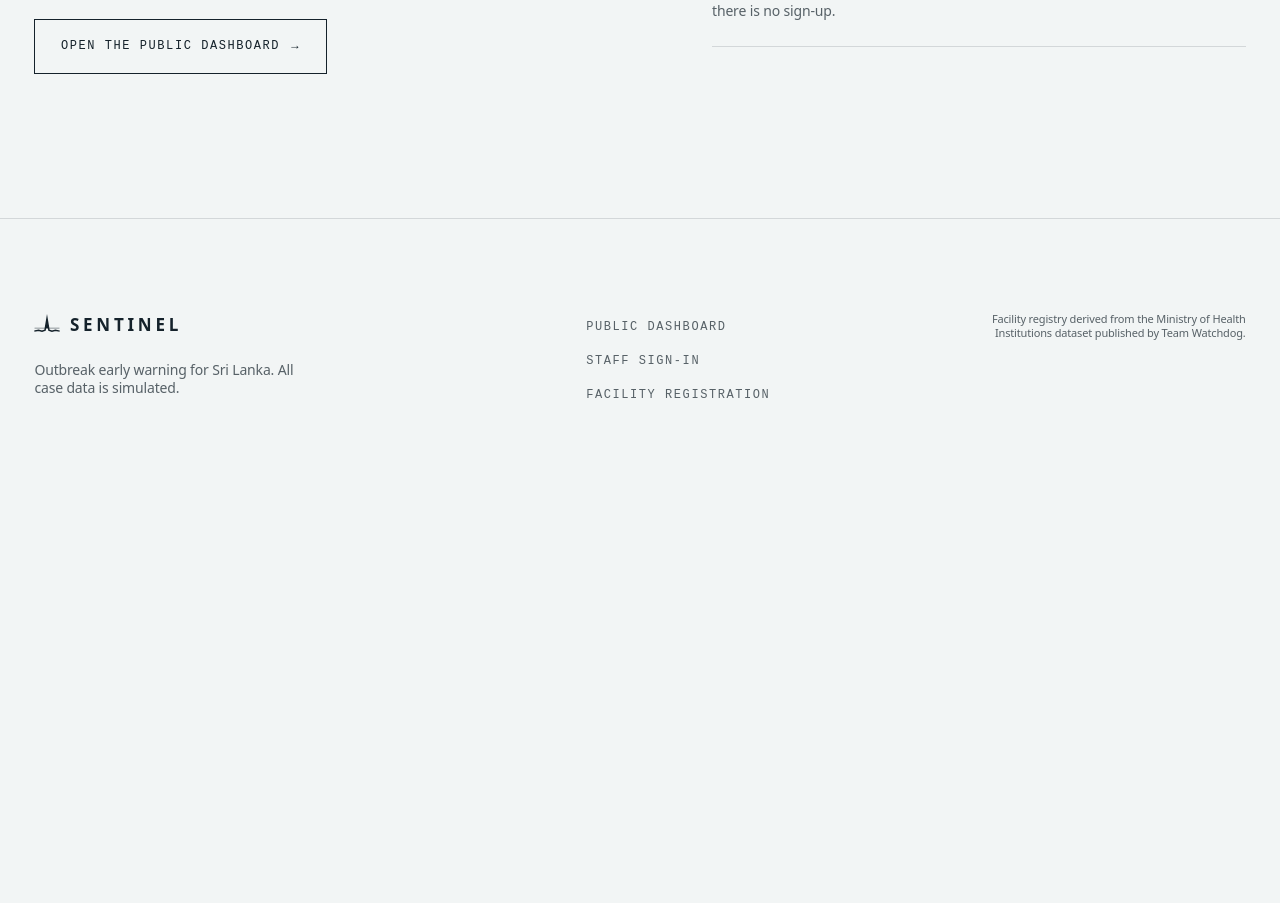
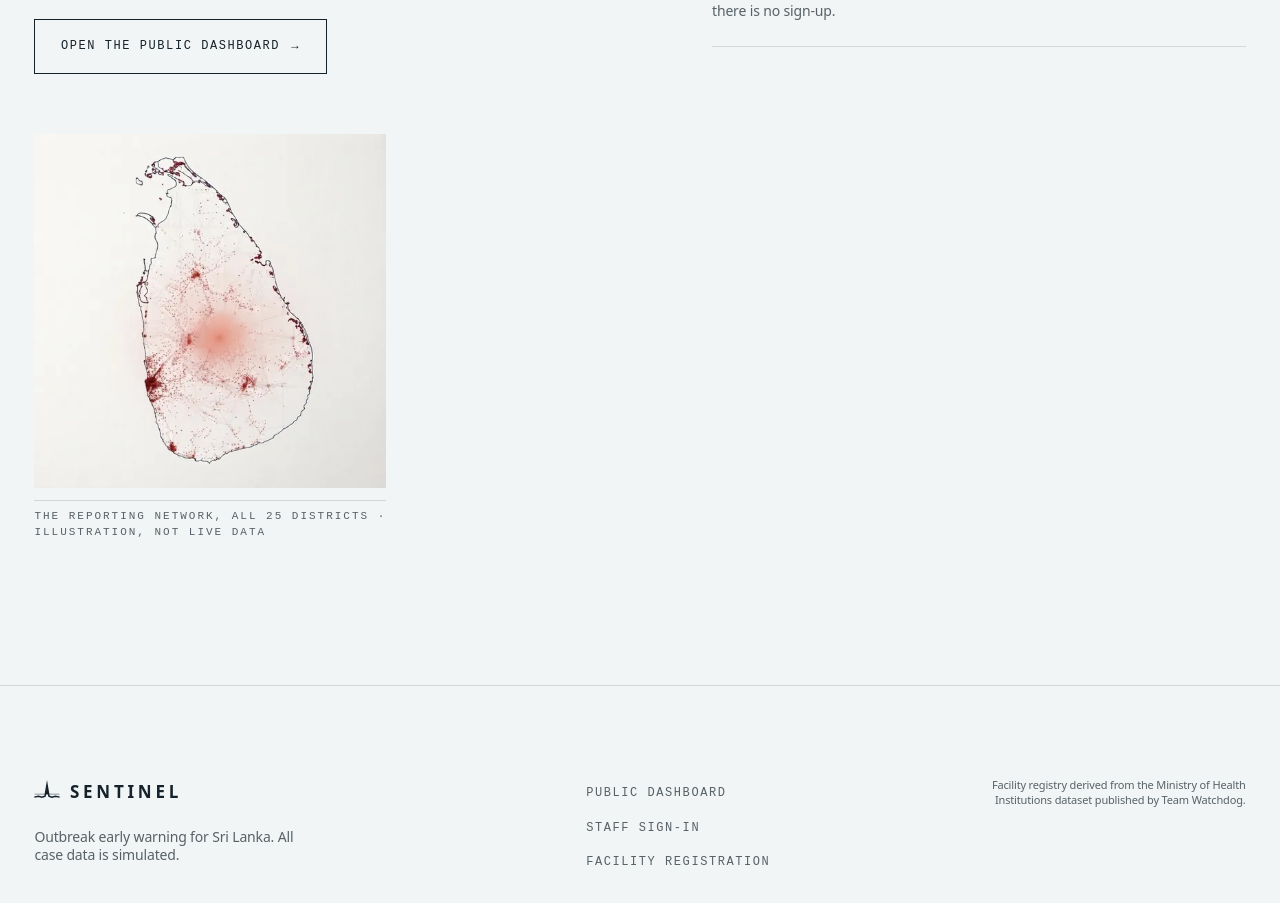
Before and after one commit to Rimaz17/sentinel, a React (Vite) app in the folder frontend/: page / in a window 1280 px wide. Shown: the part 3682-4585 px from the top of the page. Before the commit the page ends 4148 px from the top, so only its background shows below. Built offline with nearby package versions, Linux system fonts and the light colour scheme.

Commit message:
feat(landing): add the reporting network map to the entry paths

```diff
--- a/frontend/src/features/landing/sections/Entries.tsx
+++ b/frontend/src/features/landing/sections/Entries.tsx
@@ -1,5 +1,7 @@
 import { Link } from 'react-router-dom'
+import { networkMap } from '@/assets/images'
 import { Action } from '@/components/ui/Action'
+import { Figure } from '@/components/ui/Figure'
 import './entries.css'
 
 /**
@@ -29,6 +31,14 @@ export function Entries() {
               Open the public dashboard
             </Action>
           </div>
+
+          <Figure
+            className="entries__figure"
+            image={networkMap}
+            sizes="(min-width: 64rem) 352px, calc(100vw - 2rem)"
+            alt="An outline of Sri Lanka stippled with small red marks, densest around the cities and along the coast, with a soft red bloom inland."
+            caption="The reporting network, all 25 districts · illustration, not live data"
+          />
         </div>
 
         <div className="entries__staff">
--- a/frontend/src/features/landing/sections/entries.css
+++ b/frontend/src/features/landing/sections/entries.css
@@ -26,6 +26,13 @@
 
 .entries__action {
   margin-top: var(--space-lg);
+}
+
+/* Held well short of the column so the island keeps its own margin, and so the
+   quiet staff block opposite is not dwarfed by it. */
+.entries__figure {
+  max-width: 22rem;
+  margin-top: var(--space-xl);
 }
 
 /* ---- Staff: quieter, and clearly a separate area ----------------------- */
```
